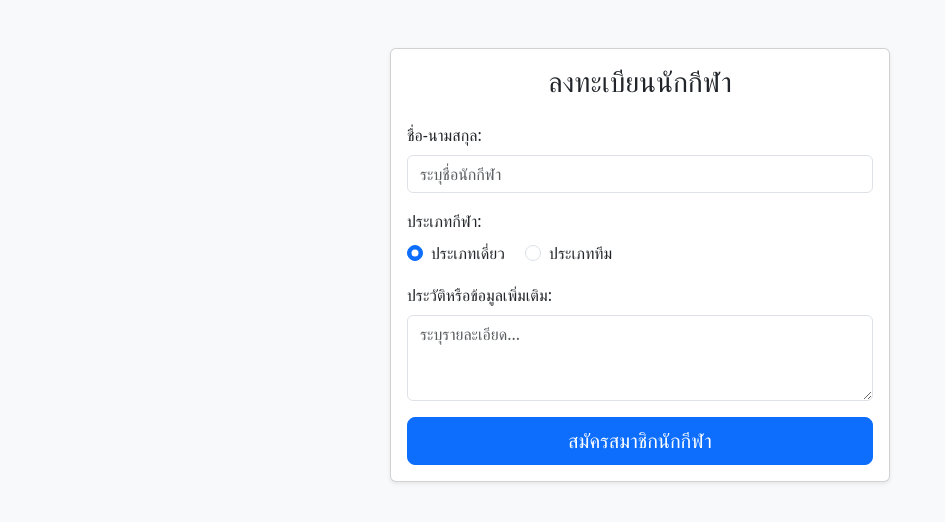
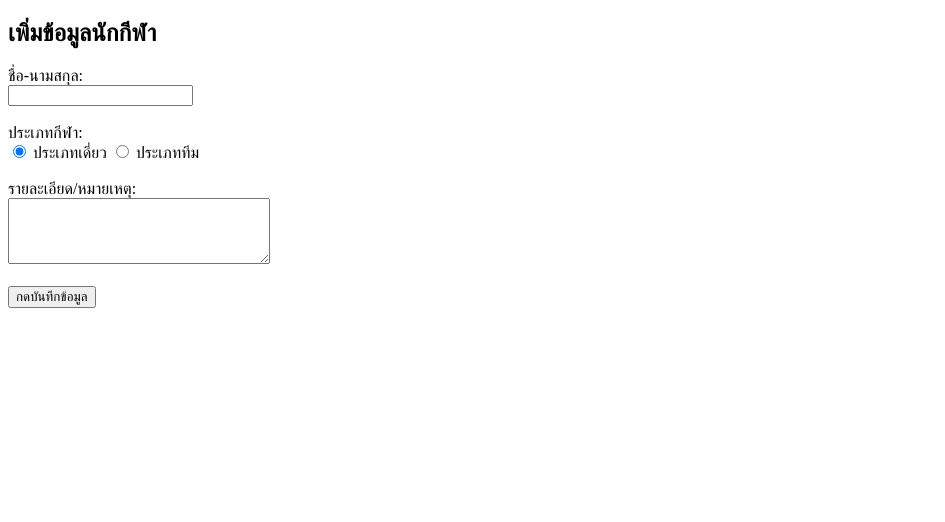
Before and after one commit to 66010914138-max/chatchawan, a PHP site: page /a.php in a window 1280 px wide. Shown: the top 522 px of the page, without its empty margins (0-945 px from the left). Run offline with PHP 8.4, Linux system fonts and the light colour scheme.

Commit message:
Update a.php

```diff
--- a/z/a.php
+++ b/z/a.php
@@ -1,48 +1,44 @@
+<?php
+// 1. ส่วนเชื่อมต่อฐานข้อมูล (เขียนแบบง่ายๆ บรรทัดเดียว)
+$conn = mysqli_connect("localhost", "root", "", "4138db");
+
+// 2. ส่วนเช็คการกดปุ่มส่งข้อมูล
+if(isset($_POST['save_data'])) {
+    $name = $_POST['fullname'];
+    $type = $_POST['sport_type'];
+    $detail = $_POST['note'];
+
+    // คำสั่งเพิ่มข้อมูล
+    $sql = "INSERT INTO db_athlete (fullname, sport_type, note) VALUES ('$name', '$type', '$detail')";
+
+    if(mysqli_query($conn, $sql)) {
+        echo "<script>alert('บันทึกสำเร็จ');</script>";
+    }
+}
+?>
+
 <!DOCTYPE html>
-<html lang="th">
+<html>
 <head>
-    <meta charset="UTF-8">
-    <title>ระบบลงทะเบียนนักกีฬา</title>
-    <link href="https://cdn.jsdelivr.net/npm/bootstrap@5.3.0/dist/css/bootstrap.min.css" rel="stylesheet">
+    <title>ลงทะเบียนนักกีฬา</title>
 </head>
-<body class="bg-light">
+<body>
 
-<div class="container mt-5">
-    <div class="card shadow-sm mx-auto" style="max-width: 500px;">
-        <div class="card-body">
-            <h3 class="card-title text-center mb-4">ลงทะเบียนนักกีฬา</h3>
+    <h2>เพิ่มข้อมูลนักกีฬา</h2>
 
-            <form action="save.php" method="POST">
-                <div class="mb-3">
-                    <label class="form-label">ชื่อ-นามสกุล:</label>
-                    <input type="text" name="athlete_name" class="form-control" placeholder="ระบุชื่อนักกีฬา" required>
-                </div>
+    <form method="post" action="">
+        ชื่อ-นามสกุล: <br>
+        <input type="text" name="fullname" required> <br><br>
 
-                <div class="mb-3">
-                    <label class="form-label d-block">ประเภทกีฬา:</label>
-                    <div class="form-check form-check-inline">
-                        <input class="form-check-input" type="radio" name="sport_type" value="Individual" checked>
-                        <label class="form-check-label">ประเภทเดี่ยว</label>
-                    </div>
-                    <div class="form-check form-check-inline">
-                        <input class="form-check-input" type="radio" name="sport_type" value="Team">
-                        <label class="form-check-label">ประเภททีม</label>
-                    </div>
-                </div>
+        ประเภทกีฬา: <br>
+        <input type="radio" name="sport_type" value="ประเภทเดี่ยว" checked> ประเภทเดี่ยว
+        <input type="radio" name="sport_type" value="ประเภททีม"> ประเภททีม <br><br>
 
-                <div class="mb-3">
-                    <label class="form-label">ประวัติหรือข้อมูลเพิ่มเติม:</label>
-                    <textarea name="description" class="form-control" rows="3" placeholder="ระบุรายละเอียด..."></textarea>
-                </div>
+        รายละเอียด/หมายเหตุ: <br>
+        <textarea name="note" rows="4" cols="30"></textarea> <br><br>
 
-                <div class="d-grid">
-                    <button type="submit" class="btn btn-primary btn-lg">สมัครสมาชิกนักกีฬา</button>
-                </div>
-            </form>
-
-        </div>
-    </div>
-</div>
+        <button type="submit" name="save_data">กดบันทึกข้อมูล</button>
+    </form>
 
 </body>
 </html>
```
